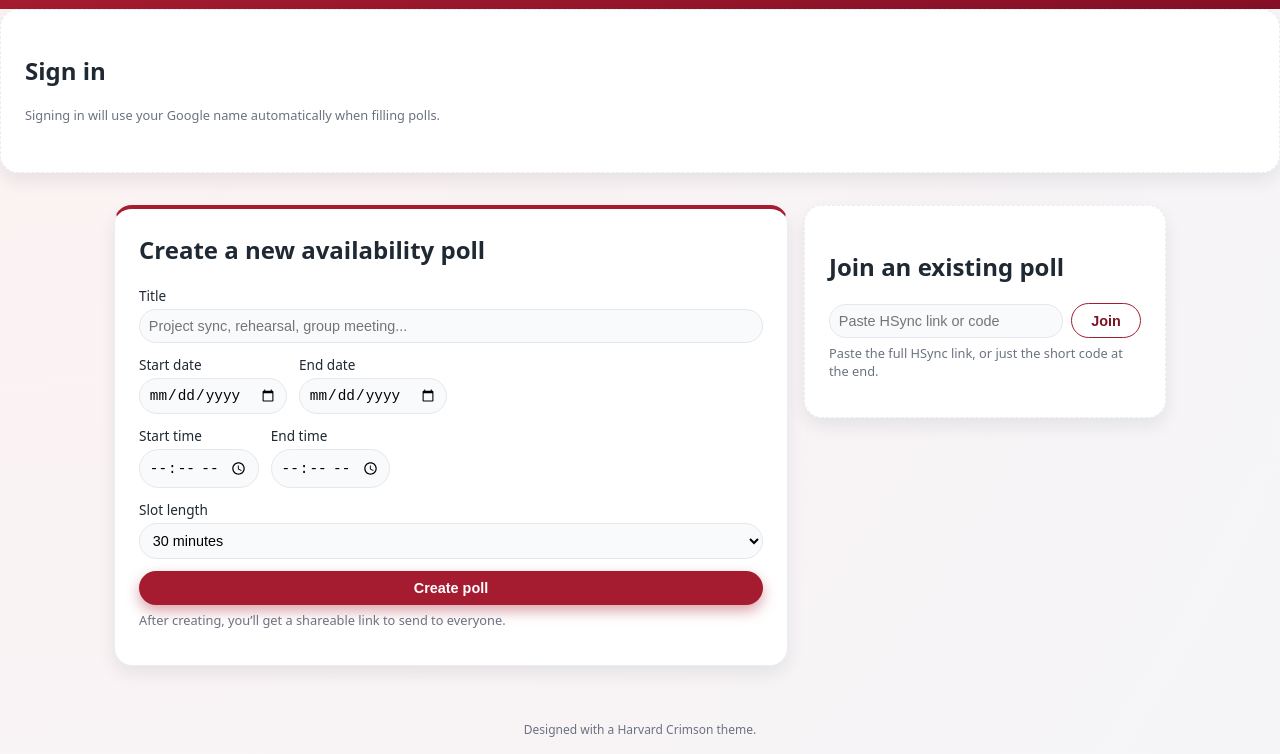
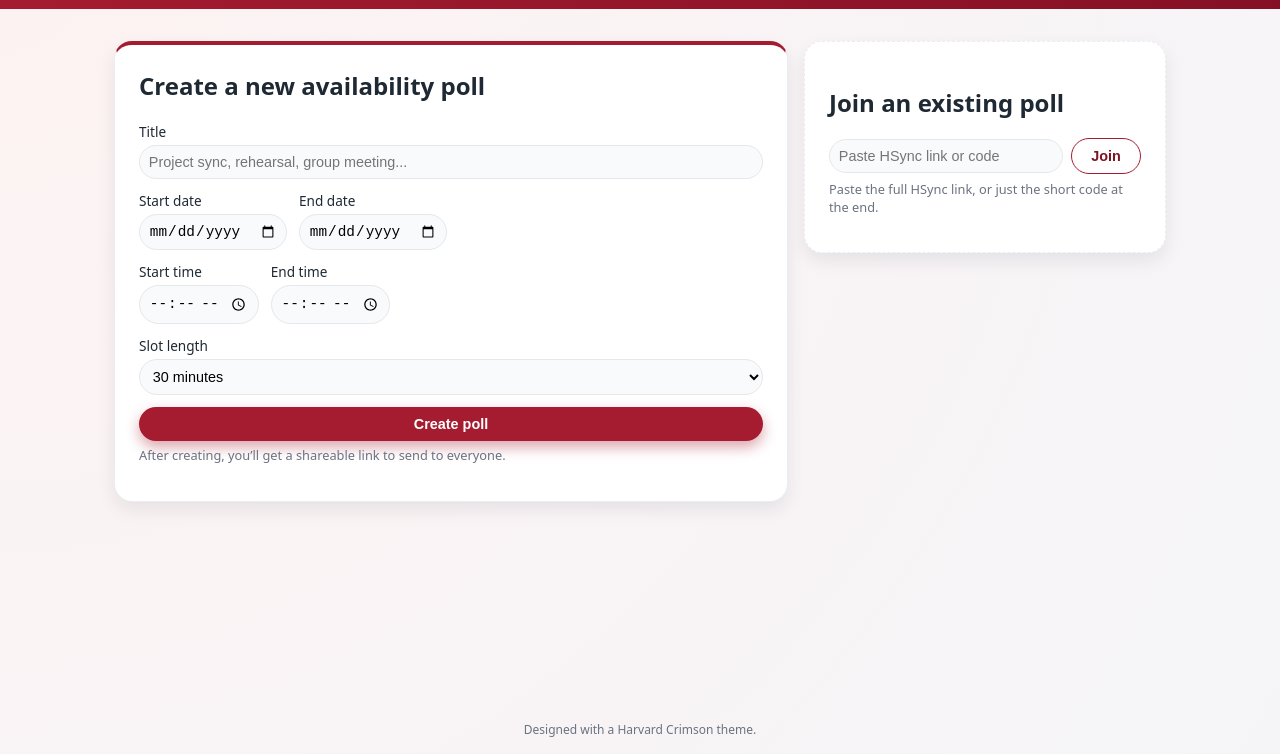
Before and after one commit to fanale000/hsync, a website: page public/index.html in a window 1280 px wide. Shown: the part 46-800 px from the top of the page. Drawn offline with Linux system fonts and the light colour scheme; no server answers.

Commit message:
removed home screen sign in

```diff
--- a/public/index.html
+++ b/public/index.html
@@ -26,7 +26,7 @@
       </nav>
     </header>
 
-    <section class="card card-secondary">
+    <!-- <section class="card card-secondary">
       <h2>Sign in</h2>
       <div
         id="g_id_onload"
@@ -47,7 +47,7 @@
       <p class="helper-text">
         Signing in will use your Google name automatically when filling polls.
       </p>
-    </section>
+    </section> -->
 
     <main class="main">
       <section class="card card-primary">
```
